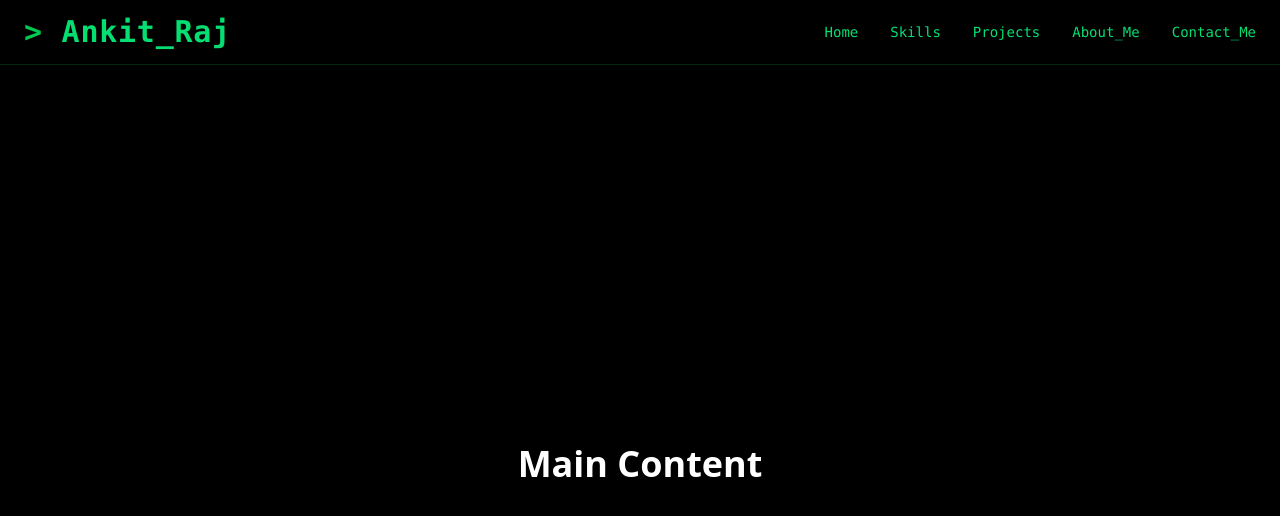
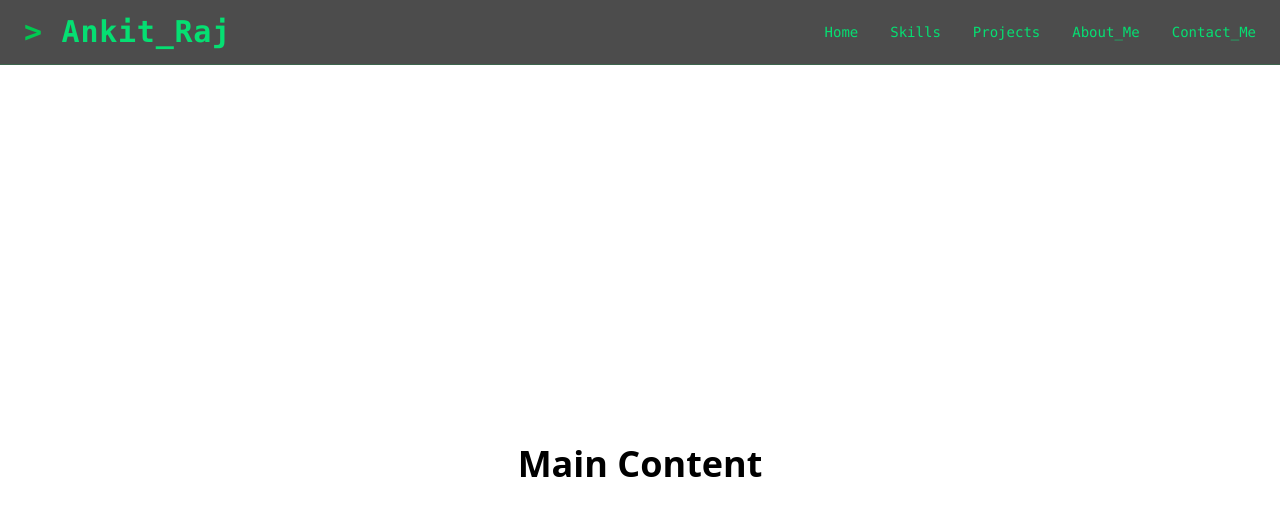
Before and after one commit to ankitRaj10022/ankit_raj_PORTFOLIO, a Next.js app: page / in a window 1280 px wide. Shown: the top 516 px of the page. Built offline with nearby package versions, Linux system fonts and the light colour scheme.

Commit message:
auto-sync

```diff
--- a/app/layout.tsx
+++ b/app/layout.tsx
@@ -1,9 +1,3 @@
-"use client";
-
-import { useEffect, useState } from "react";
-import { usePathname } from "next/navigation";
-import TerminalLoader from "@/componets/TerminalLoader";
-
 import type { Metadata } from "next";
 import { Geist, Geist_Mono } from "next/font/google";
 import "./globals.css";
@@ -28,19 +22,10 @@ export default function RootLayout({
 }: Readonly<{
   children: React.ReactNode;
 }>) {
-  const pathname = usePathname();
-  const [loading, setLoading] = useState(true);
-
-  useEffect(() => {
-    setLoading(true);
-    const timeout = setTimeout(() => setLoading(false), 2200);
-    return () => clearTimeout(timeout);
-  }, [pathname]);
-
   return (
     <html lang="en">
-      <body className="bg-black text-white">
-        {loading && <TerminalLoader onFinish={() => setLoading(false)} />}
+      <body
+        className={`${geistSans.variable} ${geistMono.variable} antialiased`}>
         {children}
       </body>
     </html>
```
